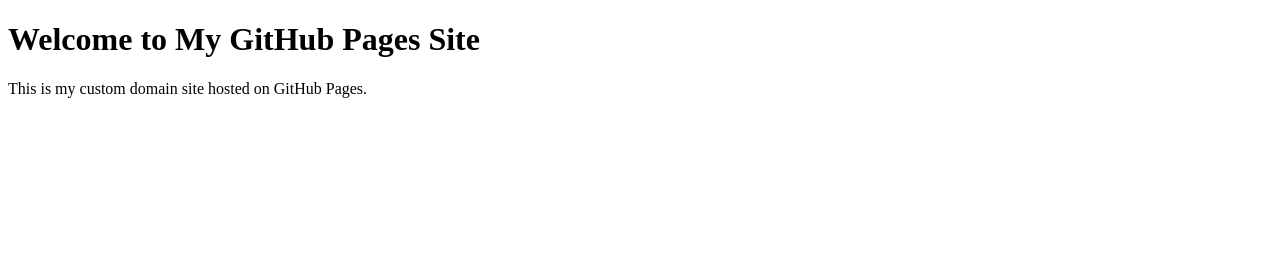
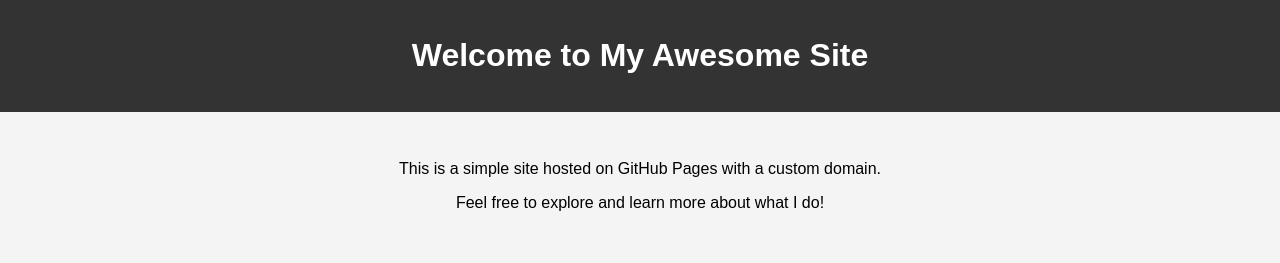
Before and after one commit to YoleeR12/payload-repo, a plain HTML site: page index.html in a window 1280 px wide. Drawn offline with Linux system fonts and the light colour scheme.

Commit message:
index.html

```diff
--- a/index.html
+++ b/index.html
@@ -3,10 +3,32 @@
 <head>
     <meta charset="UTF-8">
     <meta name="viewport" content="width=device-width, initial-scale=1.0">
-    <title>My GitHub Pages Site</title>
+    <title>My Awesome Site</title>
+    <style>
+        body {
+            font-family: Arial, sans-serif;
+            margin: 0;
+            padding: 0;
+            background-color: #f4f4f4;
+            text-align: center;
+        }
+        header {
+            background-color: #333;
+            color: #fff;
+            padding: 1em 0;
+        }
+        main {
+            padding: 2em;
+        }
+    </style>
 </head>
 <body>
-    <h1>Welcome to My GitHub Pages Site</h1>
-    <p>This is my custom domain site hosted on GitHub Pages.</p>
+    <header>
+        <h1>Welcome to My Awesome Site</h1>
+    </header>
+    <main>
+        <p>This is a simple site hosted on GitHub Pages with a custom domain.</p>
+        <p>Feel free to explore and learn more about what I do!</p>
+    </main>
 </body>
 </html>
```
